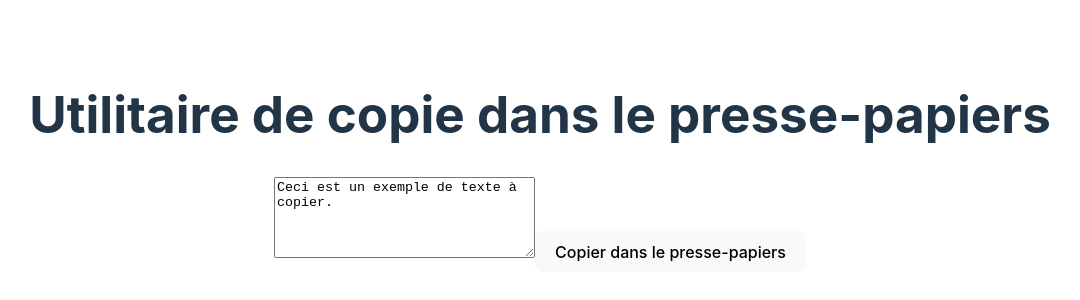
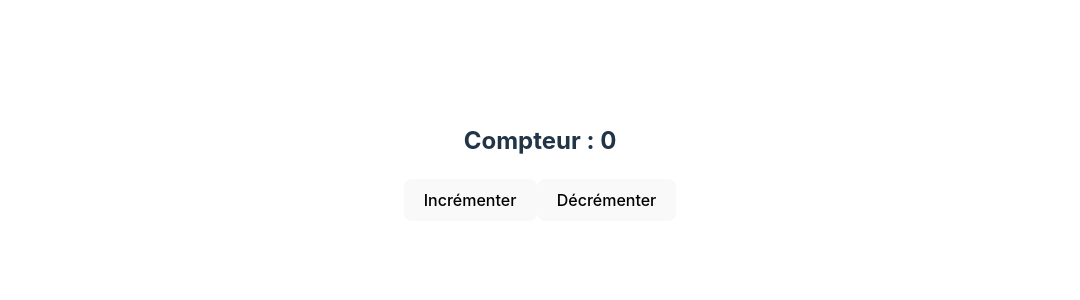
Before and after one commit to Kriss-Hanna/hooks-customs, a React (Vite) app: page / in a window 1280 px wide. Shown: the part 238-538 px from the top of the page, without its empty margins (100-1180 px from the left). Built offline with nearby package versions, Linux system fonts and the light colour scheme.

Commit message:
UseCounterComponent

```diff
--- a/src/App.jsx
+++ b/src/App.jsx
@@ -1,11 +1,11 @@
-import UseClipboardComponent from "./components/UseClipboardComponent";
+import UseCounterComponent from "./components/UseCounterComponent";
 
 import "./App.css";
 
 function App() {
   return (
     <>
-      <UseClipboardComponent />
+      <UseCounterComponent />
     </>
   );
 }
--- /dev/null
+++ b/src/components/UseCounterComponent.jsx
@@ -0,0 +1,17 @@
+import useCounter from "../hooks/useCounter";
+
+function UseCounterComponent() {
+  const initialValue = 0;
+  const step = 1;
+  const { count, increment, decrement } = useCounter(initialValue, step);
+
+  return (
+    <div>
+      <h2>Compteur : {count}</h2>
+      <button onClick={increment}>Incrémenter</button>
+      <button onClick={decrement}>Décrémenter</button>
+    </div>
+  );
+}
+
+export default UseCounterComponent;
```
Also changed, not shown: 1 other file (tests, documents, lock files or other folders).
